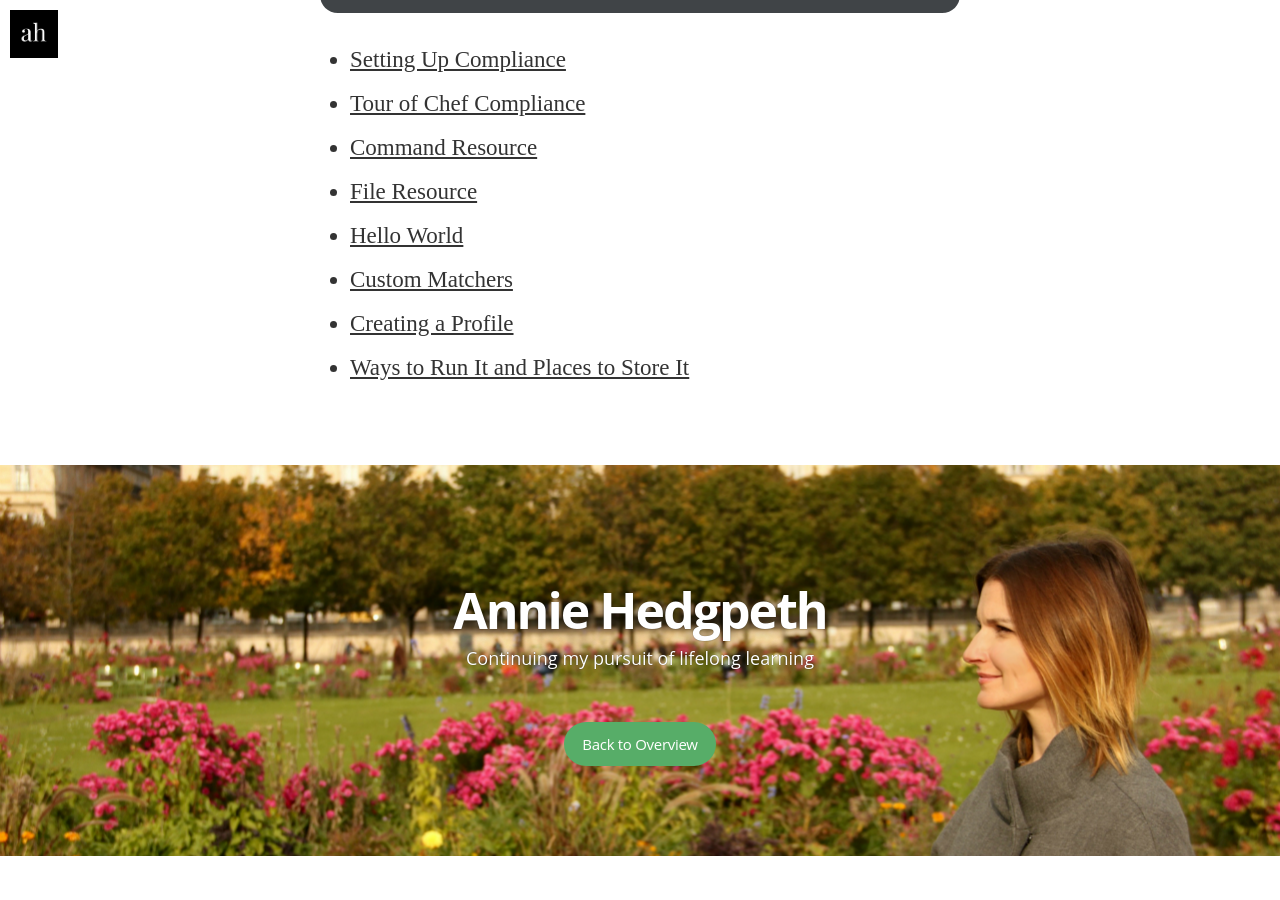
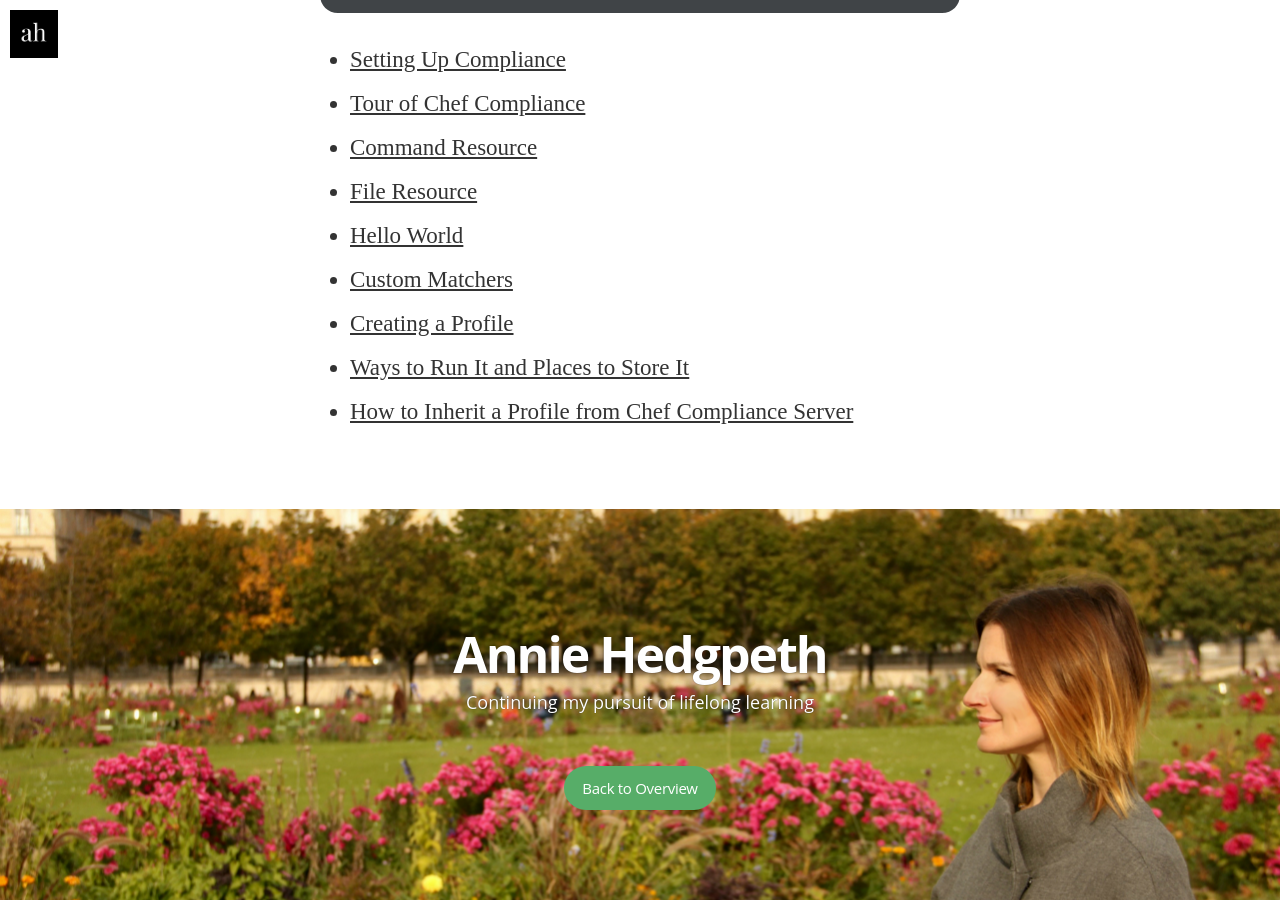
Before and after one commit to anniehedgpeth/anniehedgpeth.github.io, a Jekyll site: the page built from inspec.md, in a window 1280 px wide and 900 px high, scrolled down 657 px. Built offline with Jekyll 4.4.1, drawn with Linux system fonts in a browser that asks for light colours; nearby versions of some CDN libraries; some web fonts are replaced; before the commit the page ends 1513 px from its top, so only the background shows below that.

Commit message:
photos and links

```diff
--- a/_posts/2016-05-25-inspec-basics-5.markdown
+++ b/_posts/2016-05-25-inspec-basics-5.markdown
@@ -110,3 +110,5 @@ How cool is that that? You're done! It is seriously that simple.
 After all of that, you'll surely want to upload it to [Chef Compliance](https://www.chef.io/compliance/) for simplicity's sake, and guess what? Next time we're doing it! I would have been able to tell you how to do it today, because it's another really simple process, but when Christoph was explaining it to me my kid kept coming in the room and asking me to spell things, so I was a bit distracted.
 
 I hear also that building your profile and putting it on GitHub is a way that you can use it as a test kitchen verifier, but I don't even know what that means yet, so when I learn you'll surely know about it.
+
+Go to Day 6: [Ways to Run It and Places to Store It](http://www.anniehedgie.com/inspec-basics-6)
--- a/_posts/2016-06-09-inspec-basics-6.markdown
+++ b/_posts/2016-06-09-inspec-basics-6.markdown
@@ -86,3 +86,5 @@ This, too, is for use in all stages of the development life cycle and has the fl
 
 ## Concluding Thoughts
 After learning InSpec at a very basic level, I was pleased with how approachable and easy to grasp it was. And the more I've worked with it, I've come to find InSpec quite versatile. It's been a great study tool for me because I was able to start out so simply and build on that knowledge. I think that's the key to learning any new skill, really - start with small, manageable chunks and work your way up. Try not to get discouraged by what you don't know, and focus on what you do know.
+
+Go to Day 7: [How to Inherit a Profile from Chef Compliance Server](http://www.anniehedgie.com/inspec-basics-7)
--- a/inspec.md
+++ b/inspec.md
@@ -13,3 +13,4 @@ permalink: /inspec/
   - [Custom Matchers](http://www.anniehedgie.com/inspec-basics-4)
   - [Creating a Profile](http://www.anniehedgie.com/inspec-basics-5)
   - [Ways to Run It and Places to Store It](http://www.anniehedgie.com/inspec-basics-6)
+  - [How to Inherit a Profile from Chef Compliance Server](http://www.anniehedgie.com/inspec-basics-7)
```
Also changed, not shown: assets/article_images/2016-06-14-inspec-basics-7/inspec-basics-7-mobile.jpg (added), assets/article_images/2016-06-14-inspec-basics-7/inspec-basics-7.jpg (added), 1 other file.
